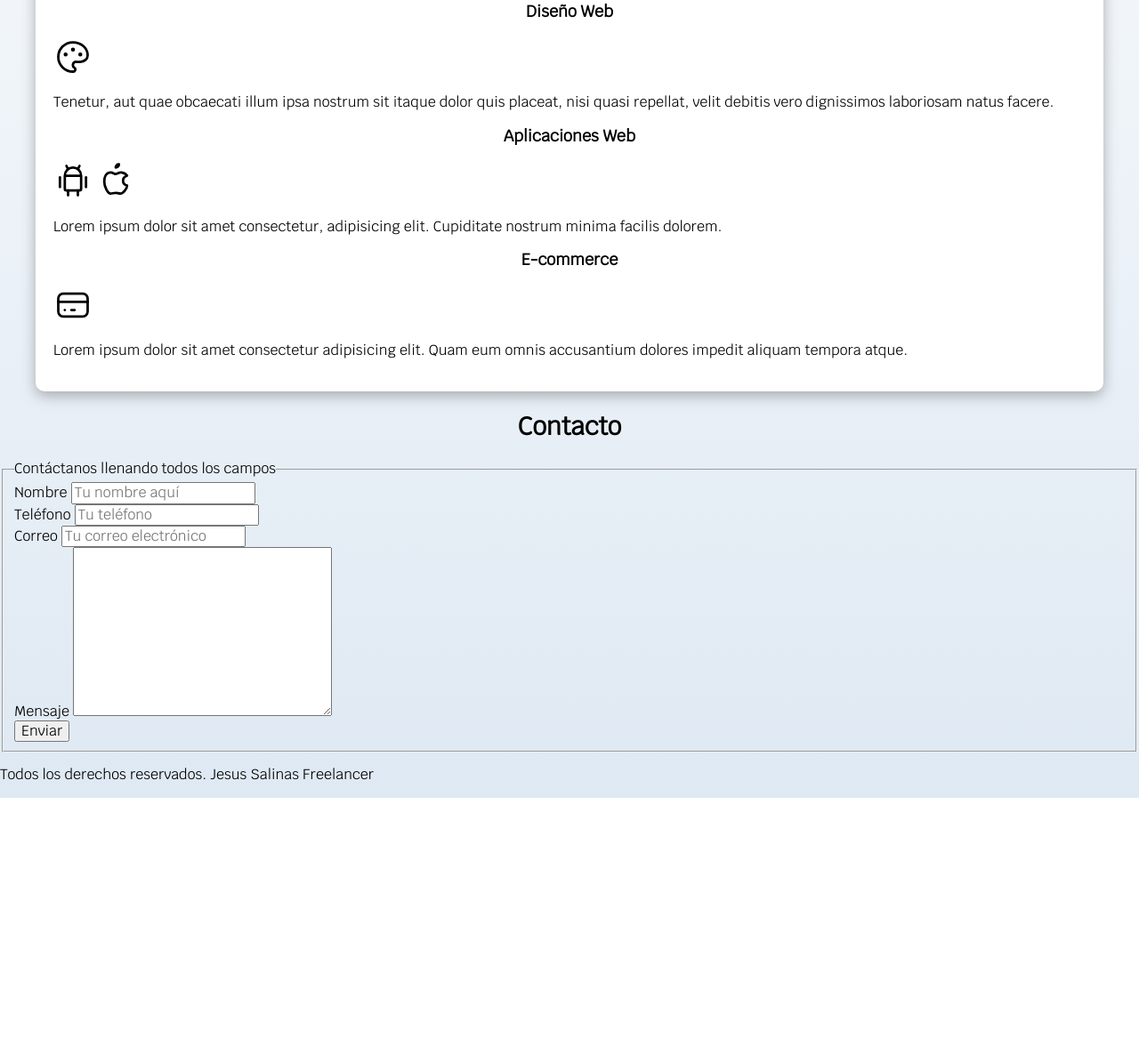
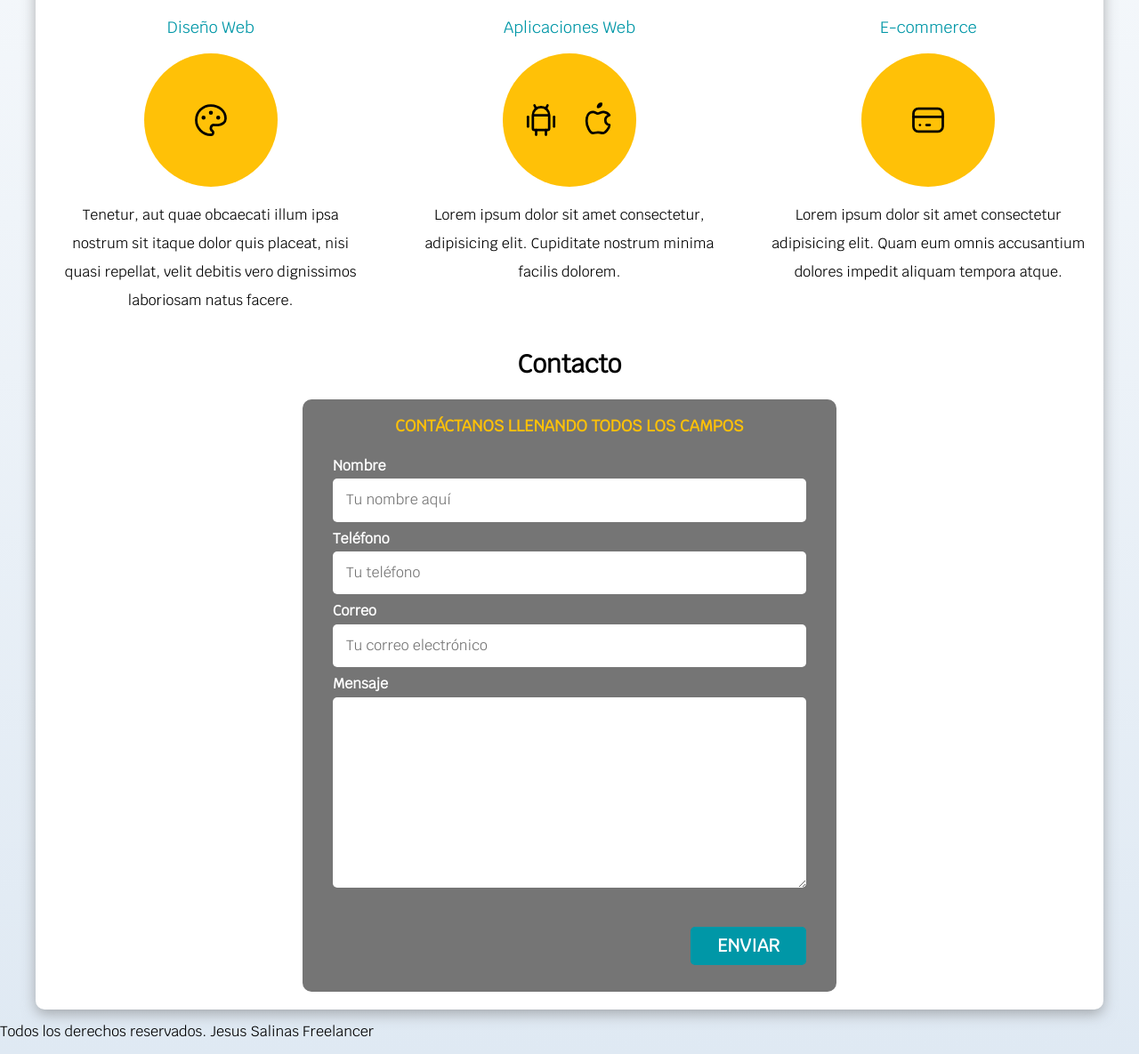
Before and after one commit to jesalinas/freelancer, a plain HTML site: page index.html in a window 1280 px wide. Shown: the part 703-1888 px from the top of the page at 89% size. Before the commit the page ends 1600 px from the top, so only its background shows below. Drawn offline with Linux system fonts and the light colour scheme.

Commit message:
se agregó CSS grid a los iconos y formato al formulario hasta video 43

```diff
--- a/css/styles.css
+++ b/css/styles.css
@@ -41,6 +41,18 @@ body {
     border-radius: .5rem;
     width: 90%;
     text-align: center;
+    border: none;
+}
+
+
+@media (min-width: 768px) {
+    .button {
+        width: auto;
+    }
+}
+
+.button:hover {
+    cursor: pointer;
 }
 
 .sombra {
@@ -75,11 +87,23 @@ h1.titulo span {
 
 }
 
+/* utilidades */
+.w-small-100 {
+    width: 100%;
+}
 
 @media (min-width: 768px) {
-    .button {
-        width: auto;
-    }
+   .w-small-100 {
+       width: auto;
+   }
+}
+
+.flex {
+    display: flex;
+}
+
+.alinear-derecha {
+    justify-content: flex-end;
 }
 
 .nav-bg {
@@ -139,3 +163,87 @@ h1.titulo span {
 .contenido-hero p {
     color: var(--white);
 }
+
+/* Servicios */
+
+@media (min-width: 768px) {
+
+    .servicios {
+        display: grid;
+        grid-template-columns: repeat(3, 1fr); /* repidte x3 fracciones iguales */
+        column-gap: 5rem; /* espaciado entre columnas */
+    }
+}
+
+.servicio {
+    display: flex;
+    flex-direction: column;
+    align-items: center;
+}
+
+.servicio h3 {
+    color: var(--secondary);
+    font-weight: normal;
+}
+
+.servicio p {
+    line-height: 2;
+    text-align: center;
+}
+
+.servicio .iconos {
+    height: 15rem;
+    width: 15rem;
+    background-color: var(--primary);
+    border-radius: 50%;
+    display: flex;
+    justify-content: space-evenly;
+    align-items: center;
+}
+
+/* contacto */
+
+.formulario {
+    background-color: var(--gray);
+    width: min( 60rem, 100% ); /* utilizar el valor mas pequeño */
+    margin: 0 auto; /* ideal para formularios y padres display:block */
+    padding: 2rem;
+    border-radius: 1rem;
+
+}
+
+.formulario fieldset{
+    border: none;
+}
+
+.formulario legend {
+    text-align: center;
+    font-size: 1.8rem;
+    text-transform: uppercase;
+    font-weight: 700;
+    margin-bottom: 2rem;
+    color: var(--primary);
+}
+
+.contenedor-campos {
+
+
+}
+
+.campo {
+    margin-bottom: 1rem;
+}
+
+.campo label {
+    color: var(--white);
+    font-weight: bold;
+    margin-bottom: .5rem;
+    display: block;
+}
+
+.input-text {
+    width: 100%;
+    border: none;
+    padding: 1.5rem;
+    border-radius: .5rem;
+}
--- a/index.html
+++ b/index.html
@@ -42,8 +42,11 @@
 
  <h2>Mis Servicios</h2>
 
-<section>
+ <div class="servicios">
+
+    <section class="servicio">
         <h3>Diseño Web</h3>
+        <div class="iconos">
             <svg xmlns="http://www.w3.org/2000/svg" class="icon icon-tabler icon-tabler-palette" width="44" height="44" viewBox="0 0 24 24" stroke-width="1.5" stroke="#000000" fill="none" stroke-linecap="round" stroke-linejoin="round">
                 <path stroke="none" d="M0 0h24v24H0z" fill="none"/>
                 <path d="M12 21a9 9 0 1 1 0 -18a9 8 0 0 1 9 8a4.5 4 0 0 1 -4.5 4h-2.5a2 2 0 0 0 -1 3.75a1.3 1.3 0 0 1 -1 2.25" />
@@ -51,11 +54,13 @@
                 <circle cx="12" cy="7.5" r=".5" fill="currentColor" />
                 <circle cx="16.5" cy="10.5" r=".5" fill="currentColor" />
             </svg>
+        </div>
         <p>Tenetur, aut quae obcaecati illum ipsa nostrum sit itaque dolor quis placeat, nisi quasi repellat, velit debitis vero dignissimos laboriosam natus facere.</p>
     </section>
 
-<section>
+    <section class="servicio">
         <h3>Aplicaciones Web</h3>
+        <div class="iconos">
             <svg xmlns="http://www.w3.org/2000/svg" class="icon icon-tabler icon-tabler-brand-android" width="44" height="44" viewBox="0 0 24 24" stroke-width="1.5" stroke="#000000" fill="none" stroke-linecap="round" stroke-linejoin="round">
                 <path stroke="none" d="M0 0h24v24H0z" fill="none"/>
                 <line x1="4" y1="10" x2="4" y2="16" />
@@ -71,11 +76,13 @@
                 <path d="M9 7c-3 0 -4 3 -4 5.5c0 3 2 7.5 4 7.5c1.088 -.046 1.679 -.5 3 -.5c1.312 0 1.5 .5 3 .5s4 -3 4 -5c-.028 -.01 -2.472 -.403 -2.5 -3c-.019 -2.17 2.416 -2.954 2.5 -3c-1.023 -1.492 -2.951 -1.963 -3.5 -2c-1.433 -.111 -2.83 1 -3.5 1c-.68 0 -1.9 -1 -3 -1z" />
                 <path d="M12 4a2 2 0 0 0 2 -2a2 2 0 0 0 -2 2" />
             </svg>
+        </div>
         <p>Lorem ipsum dolor sit amet consectetur, adipisicing elit. Cupiditate nostrum minima facilis dolorem.</p>
     </section>
 
-<section>
+    <section class="servicio">
         <h3>E-commerce</h3>
+        <div class="iconos">
             <svg xmlns="http://www.w3.org/2000/svg" class="icon icon-tabler icon-tabler-credit-card" width="44" height="44" viewBox="0 0 24 24" stroke-width="1.5" stroke="#000000" fill="none" stroke-linecap="round" stroke-linejoin="round">
                 <path stroke="none" d="M0 0h24v24H0z" fill="none"/>
                 <rect x="3" y="5" width="18" height="14" rx="3" />
@@ -83,44 +90,51 @@
                 <line x1="7" y1="15" x2="7.01" y2="15" />
                 <line x1="11" y1="15" x2="13" y2="15" />
             </svg>
+        </div>
         <p>Lorem ipsum dolor sit amet consectetur adipisicing elit. Quam eum omnis accusantium dolores impedit aliquam tempora atque.</p>
     </section>
-</main>
+</div> <!-- end .servicios-->
 
 <section>
     <h2>Contacto</h2>
 
-    <form action="">
+    <form class="formulario" action="">
     <fieldset>
         <legend>Cont&aacute;ctanos llenando todos los campos</legend>
 
-        <div>
+        <div class="contenedor-campos">
+
+            <div class="campo">
             <label for="">Nombre</label>
-        <input type="text" placeholder="Tu nombre aqu&iacute;">
+            <input class="input-text" type="text" placeholder="Tu nombre aqu&iacute;">
             </div>
 
-        <div>
+            <div class="campo">
             <label for="">Tel&eacute;fono</label>
-        <input type="tel" placeholder="Tu tel&eacute;fono">
+            <input class="input-text" type="tel" placeholder="Tu tel&eacute;fono">
             </div>
 
-        <div>
+            <div class="campo">
             <label for="">Correo</label>
-        <input type="email" placeholder="Tu correo electr&oacute;nico">
+            <input class="input-text" type="email" placeholder="Tu correo electr&oacute;nico">
             </div>
 
-        <div>
+            <div class="campo">
             <label for="">Mensaje</label>
-        <textarea name="" id="" cols="30" rows="10"></textarea>
+            <textarea class="input-text" name="" id="" cols="30" rows="10"></textarea>
             </div>
 
-        <div>
-        <input type="submit" value="Enviar">
+        </div> <!-- end .contenedor-campos-->
+
+        <div class="alinear-derecha flex">
+        <input class="button w-small-100" type="submit" value="Enviar">
         </div>
     </fieldset>
 
     </form>
 </section>
+
+</main>
 
 <footer>
     <p>Todos los derechos reservados. Jesus Salinas Freelancer</p>
```
Lines whose indentation alone changed are shown as unchanged.
